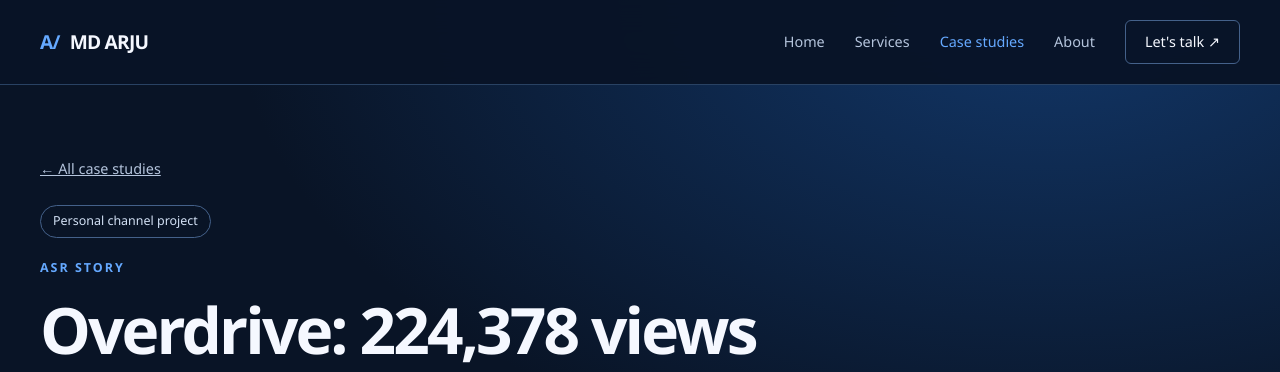
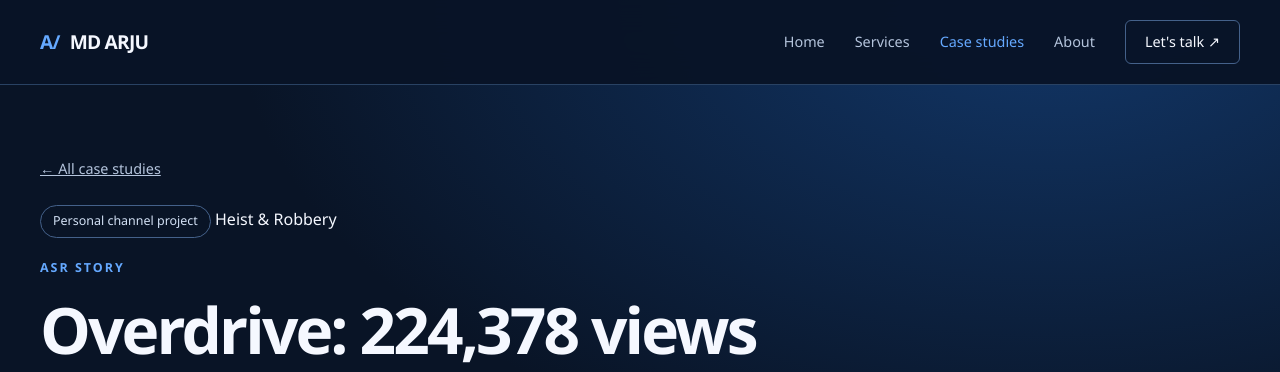
Before and after one commit to md-arju/md-arju.github.io, a Jekyll site: the page built from _case_studies/overdrive.md, in a window 1280 px wide and 900 px high. Shown: the top 372 px of the window. Built offline with Jekyll 4.4.1, drawn with Linux system fonts in a browser that asks for light colours.

Commit message:
Compact individual case study layout

```diff
--- a/_layouts/case.html
+++ b/_layouts/case.html
@@ -1,14 +1,42 @@
 ---
 layout: default
 ---
-<article>
-<div class="page-heading"><a class="breadcrumb" href="{{ '/case-studies/' | relative_url }}">← All case studies</a><br><span class="pill">{{ page.project_type | escape }}</span><p class="eyebrow">{{ page.channel | escape }}</p><h1>{{ page.title | escape }}</h1><p>{{ page.summary | escape }}</p>{% if page.role and page.role != '' %}<p><strong>My role:</strong> {{ page.role | escape }}</p>{% endif %}</div>
-{% if page.cover and page.cover != '' %}<img class="article-cover" src="{{ page.cover | relative_url }}" alt="{{ page.cover_alt | escape }}">{% endif %}
-{% if page.period and page.period != '' %}<p class="measure-note">Measurement period: {{ page.period | escape }}</p>{% endif %}
-{% if page.metrics.size > 0 %}<div class="case-facts">{% for metric in page.metrics %}<div><strong>{{ metric.value | escape }}</strong><span>{{ metric.label | escape }}</span></div>{% endfor %}</div>{% endif %}
-{% if page.video_url contains 'https://youtu.be/' or page.video_url contains 'https://www.youtube.com/' %}<p class="after-grid"><a class="btn" href="{{ page.video_url | escape }}" target="_blank" rel="noopener noreferrer">Watch the original video ↗</a></p>{% endif %}
-<div class="prose">{{ content }}</div>
-{% if page.evidence.size > 0 %}<h2>Results & supporting images</h2><div class="gallery">{% for proof in page.evidence %}<figure><a href="{{ proof.image | relative_url }}" target="_blank" rel="noopener noreferrer"><img src="{{ proof.image | relative_url }}" alt="{{ proof.caption | escape }}" loading="lazy"></a><figcaption>{{ proof.caption | escape }}</figcaption></figure>{% endfor %}</div>{% endif %}
-{% if page.source_note and page.source_note != '' %}<p class="source-note after-grid">{{ page.source_note | escape }}</p>{% endif %}
+<article class="case-detail">
+  <div class="case-detail-top">
+    <div class="page-heading case-detail-heading">
+      <a class="breadcrumb" href="{{ '/case-studies/' | relative_url }}">← All case studies</a>
+      <div class="case-detail-tags">
+        <span class="pill">{{ page.project_type | escape }}</span>
+        {% if page.sub_niche and page.sub_niche != '' %}<span class="case-subniche">{{ page.sub_niche | escape }}</span>{% endif %}
+      </div>
+      <p class="eyebrow">{{ page.channel | escape }}</p>
+      <h1>{{ page.title | escape }}</h1>
+      <p>{{ page.summary | escape }}</p>
+      {% if page.role and page.role != '' %}<p class="case-role"><strong>My role:</strong> {{ page.role | escape }}</p>{% endif %}
+    </div>
+
+    {% if page.cover and page.cover != '' %}
+    <div class="case-detail-media">
+      <img class="article-cover" src="{{ page.cover | relative_url }}" alt="{{ page.cover_alt | escape }}">
+    </div>
+    {% endif %}
+  </div>
+
+  <div class="case-detail-results">
+    {% if page.period and page.period != '' %}<p class="measure-note">Measurement period: {{ page.period | escape }}</p>{% endif %}
+    {% if page.metrics.size > 0 %}<div class="case-facts">{% for metric in page.metrics %}<div><strong>{{ metric.value | escape }}</strong><span>{{ metric.label | escape }}</span></div>{% endfor %}</div>{% endif %}
+    {% if page.video_url contains 'https://youtu.be/' or page.video_url contains 'https://www.youtube.com/' %}<p class="after-grid"><a class="btn" href="{{ page.video_url | escape }}" target="_blank" rel="noopener noreferrer">Watch the original video ↗</a></p>{% endif %}
+  </div>
+
+  <div class="prose">{{ content }}</div>
+
+  {% if page.evidence.size > 0 %}
+  <section class="case-evidence">
+    <h2>Results & supporting images</h2>
+    <div class="gallery">{% for proof in page.evidence %}<figure><a href="{{ proof.image | relative_url }}" target="_blank" rel="noopener noreferrer"><img src="{{ proof.image | relative_url }}" alt="{{ proof.caption | escape }}" loading="lazy"></a><figcaption>{{ proof.caption | escape }}</figcaption></figure>{% endfor %}</div>
+  </section>
+  {% endif %}
+
+  {% if page.source_note and page.source_note != '' %}<p class="source-note after-grid">{{ page.source_note | escape }}</p>{% endif %}
 </article>
 {% include contact.html %}
```
